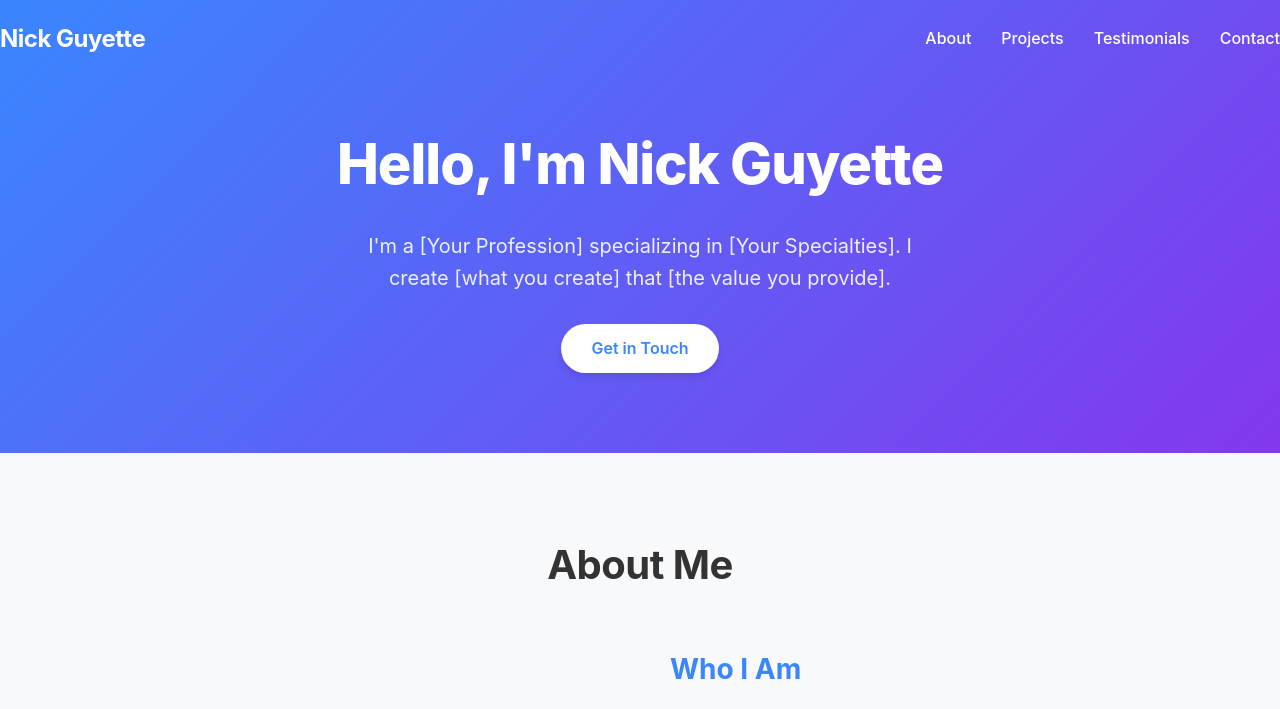
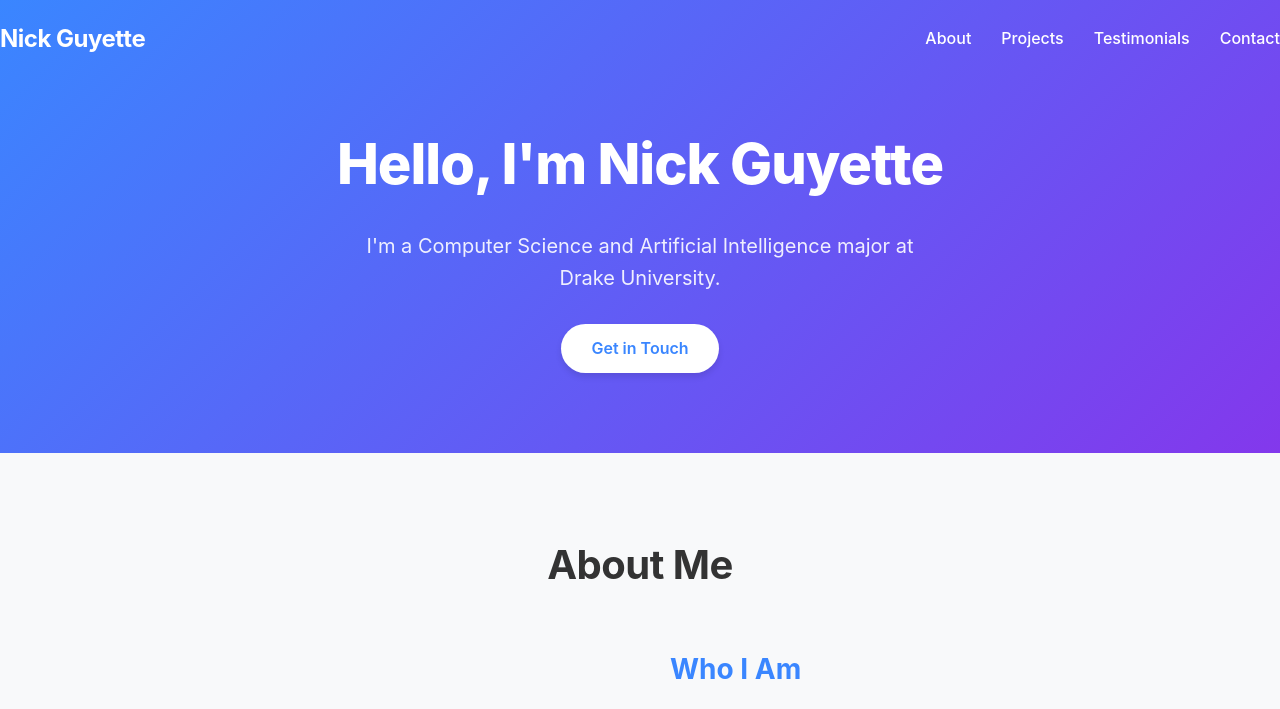
Before and after one commit to Nick393/Portfolio, a plain HTML site: page www/html/index.html in a window 1280 px wide. Shown: the top 709 px of the page. Drawn offline with Linux system fonts and the light colour scheme.

Commit message:
added some data

```diff
--- a/www/html/index.html
+++ b/www/html/index.html
@@ -456,7 +456,7 @@
 
             <div class="header-content">
                 <h1>Hello, I'm Nick Guyette</h1>
-                <p>I'm a [Your Profession] specializing in [Your Specialties]. I create [what you create] that [the value you provide].</p>
+                <p>I'm a Computer Science and Artificial Intelligence major at Drake University.</p>
                 <a href="#contact" class="btn">Get in Touch</a>
             </div>
         </div>
```
